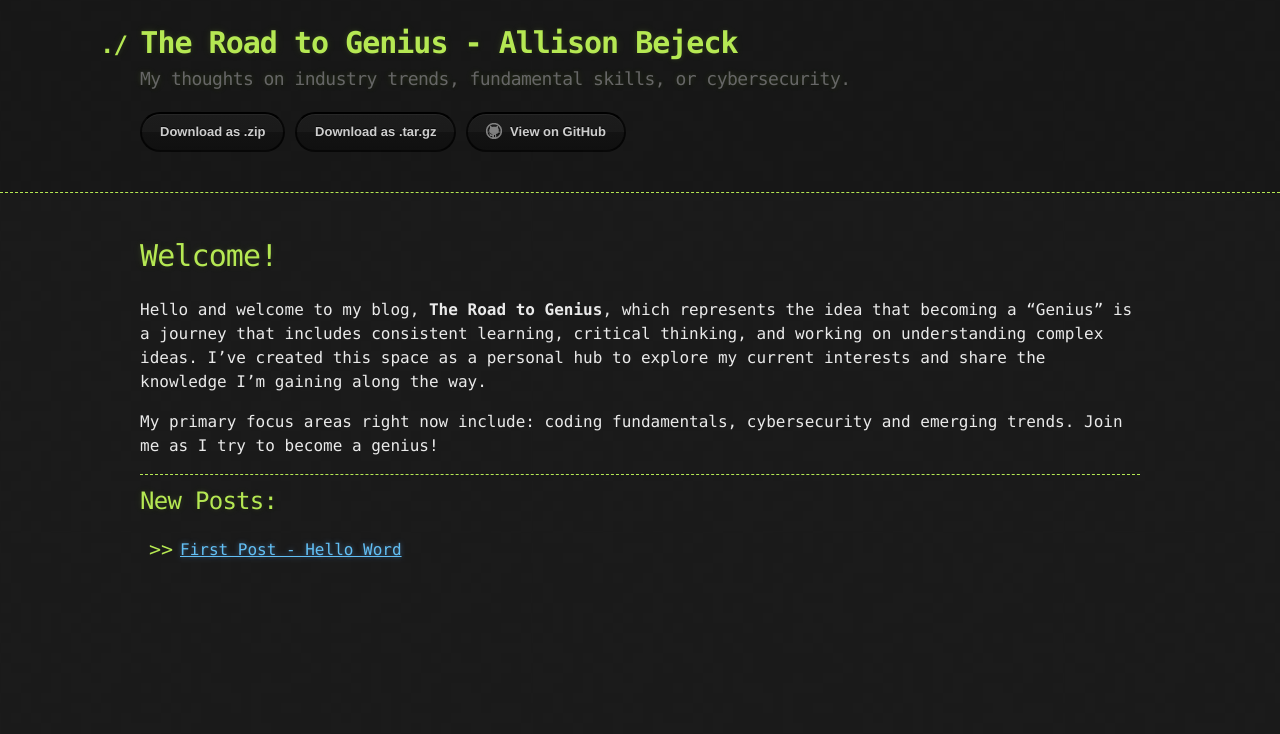
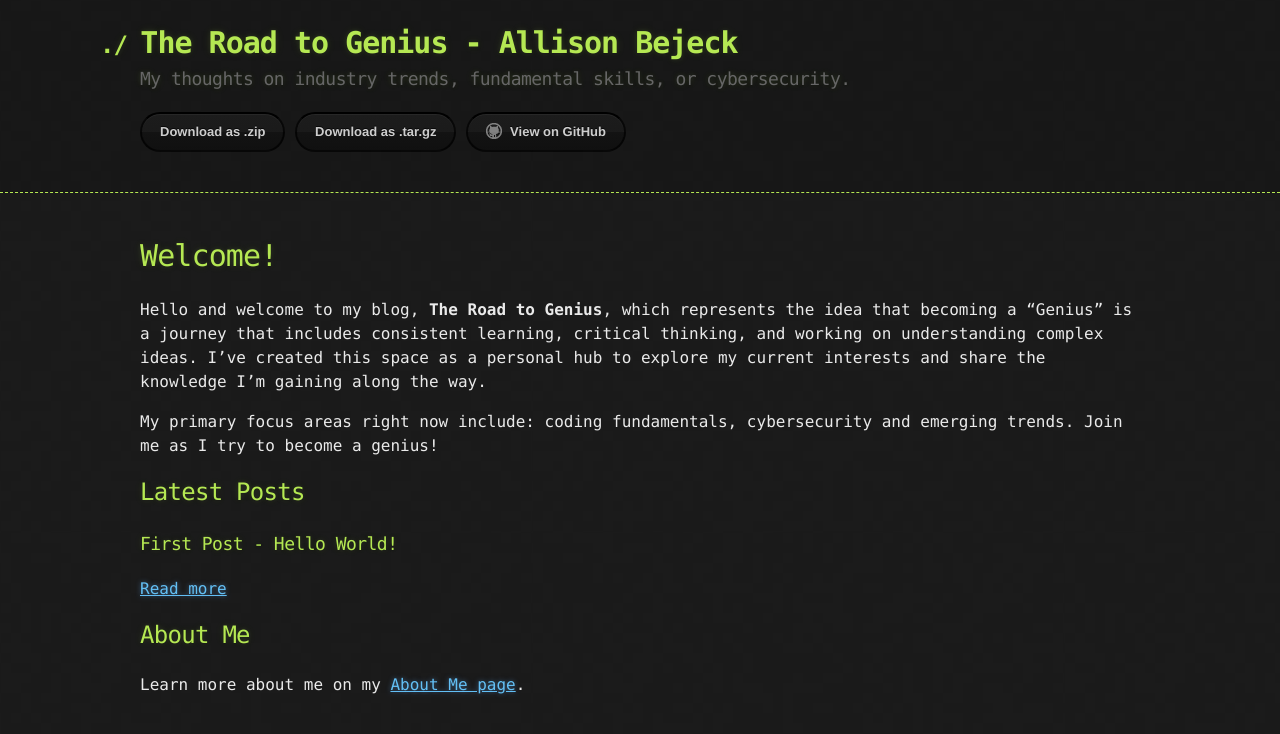
Before and after one commit to abejeck/abejeck.github.io, a Jekyll site: the page built from index.md, in a window 1280 px wide. Shown: the top 734 px of the page. Built offline with Jekyll 4.4.1, drawn with Linux system fonts in a browser that asks for light colours; our own code applies the rules of GitHub Pages for plain Markdown files.

Commit message:
changes made to files for configs and layout

```diff
--- a/_config.yml
+++ b/_config.yml
@@ -1,7 +1,14 @@
 title: The Road to Genius - Allison Bejeck
 author: Allison Bejeck
+github_username: abejeck
 description: My thoughts on industry trends, fundamental skills, or cybersecurity.
 show_downloads: true
 google_analytics:
 theme: jekyll-theme-hacker
-url: https://abejeck.github.io/
+baseurk:
+url: https://abejeck.github.io
+
+
+# remote_theme: pages-themes/hacker@v0.2.0
+# plugins:
+#   - jekyll-remote-theme
--- a/_layouts/default.html
+++ b/_layouts/default.html
@@ -14,7 +14,7 @@
 
     <header>
       <div class="container">
-        <a id="a-title" href="{{ '/' | relative_url }}">
+        <a id="a-title" href="{{ relative_url }}">
           <h1>{{ site.title | default: site.github.repository_name }}</h1>
         </a>
         <h2>{{ site.description | default: site.github.project_tagline }}</h2>
--- a/_layouts/post.html
+++ b/_layouts/post.html
@@ -12,3 +12,5 @@ layout: default
 {% if page.tags %}
   <small>tags: <em>{{ page.tags | join: "</em> - <em>" }}</em></small>
 {% endif %}
+
+<a href="/">Back to Main Page</a>
--- a/index.md
+++ b/index.md
@@ -1,11 +1,19 @@
-
+---
+layout: default
+title: Home Page
+---
 # Welcome!
 
 Hello and welcome to my blog, **The Road to Genius**, which represents the idea that becoming a "Genius" is a journey that includes consistent learning, critical thinking, and working on understanding complex ideas. I've created this space as a personal hub to explore my current interests and share the knowledge I'm gaining along the way.
 
 My primary focus areas right now include: coding fundamentals, cybersecurity and emerging trends. Join me as I try to become a genius!
 
-* * *
+## Latest Posts
 
-## New Posts:
-* [First Post - Hello Word](/_posts/2025-06-27-First_Post-Hello-World.markdown)
+{% for post in site.posts limit:5 %}
+  <h3>{{ post.title }}</h3>
+  <a href="{{ post.url }}">Read more</a>
+{% endfor %}
+
+## About Me
+<p>Learn more about me on my <a href="{% link about.md %}">About Me page</a>.</p>
```
Also changed, not shown: _posts/2025-03-10-welcome-to-jekyll.markdown (deleted, +0 -25 lines), _posts/2025-06-27-First-Post-Hello-World.markdown (deleted, +0 -23 lines), _posts/2025-06-27-First_Post_Hello_World.md (renamed from _posts/2025-06-27-First-Post-Hello-World.md, +3 -0 lines), about.md (+3 -3 lines).
